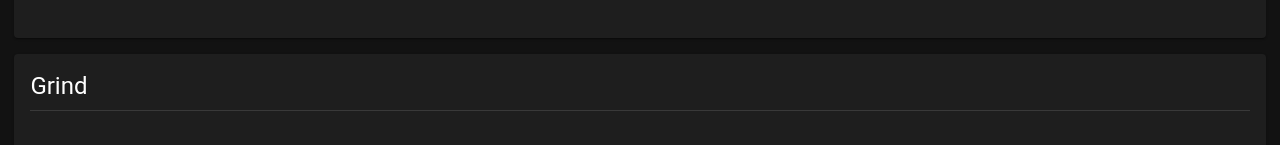
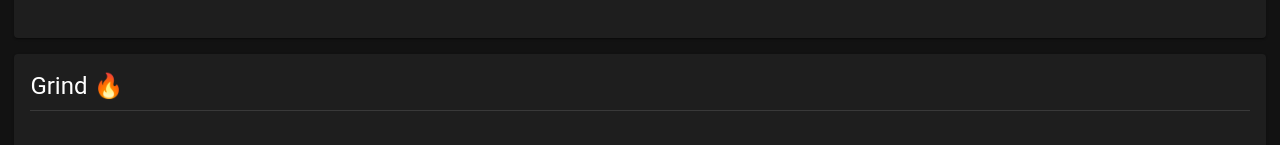
Before and after one commit to guiosouza/react-gamification-web-app, a Next.js app: page /exp in a window 1280 px wide. Shown: the part 800-945 px from the top of the page. Built offline with nearby package versions, Linux system fonts and the light colour scheme.

Commit message:
Add fire emoji for Grind task in TaskCard component

```diff
--- a/src/components/task-card.tsx
+++ b/src/components/task-card.tsx
@@ -115,6 +115,7 @@ export default function TaskCard({
             {taskName === "Exercícios" ? "🏋️" : ""}
             {taskName === "Sono" ? "😴" : ""}
             {taskName === "Projeto" ? "🍆" : ""}
+            {taskName === "Grind" ? "🔥" : ""}
           </Typography>
           <Divider sx={{ mb: 4 }} />
           {taskName === "Sem Álcool" ? (
```
